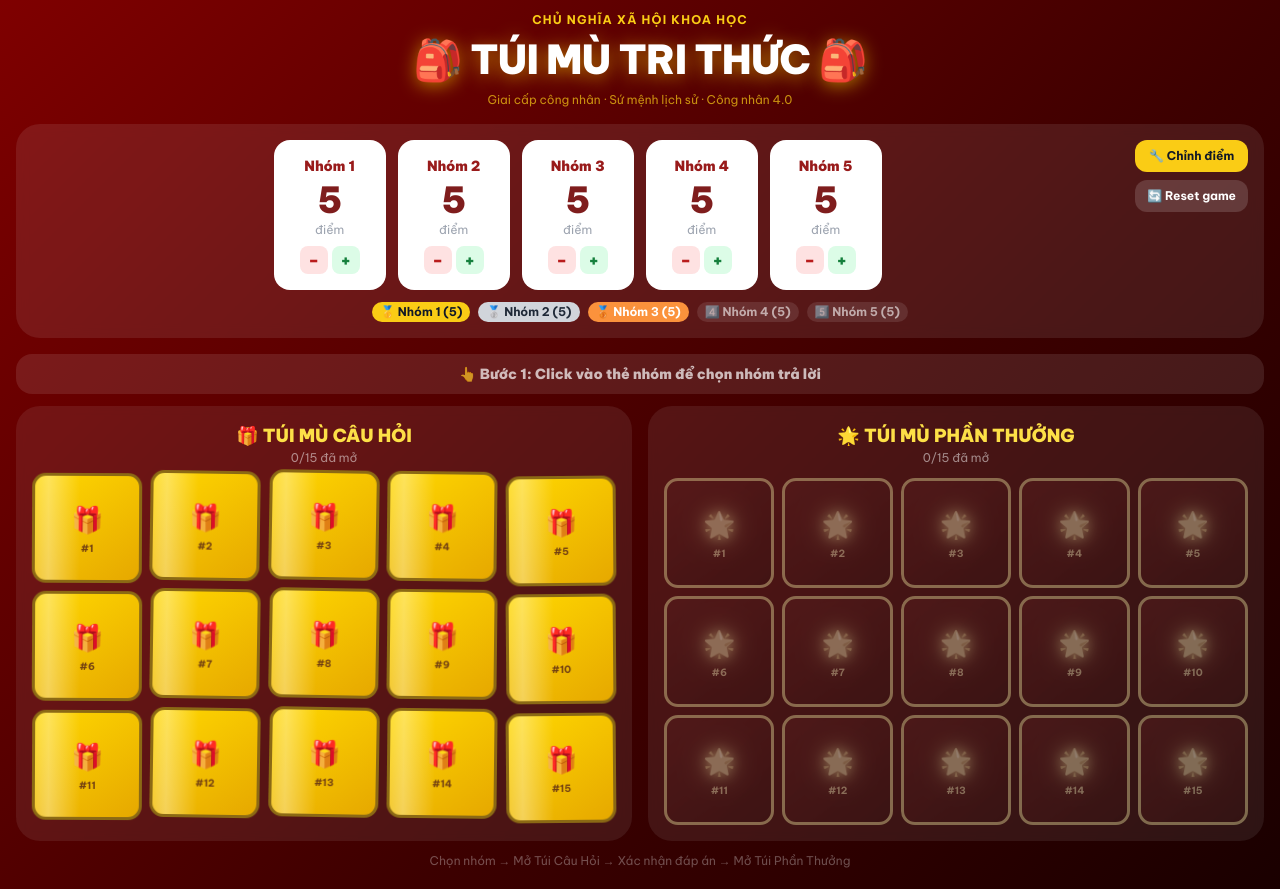
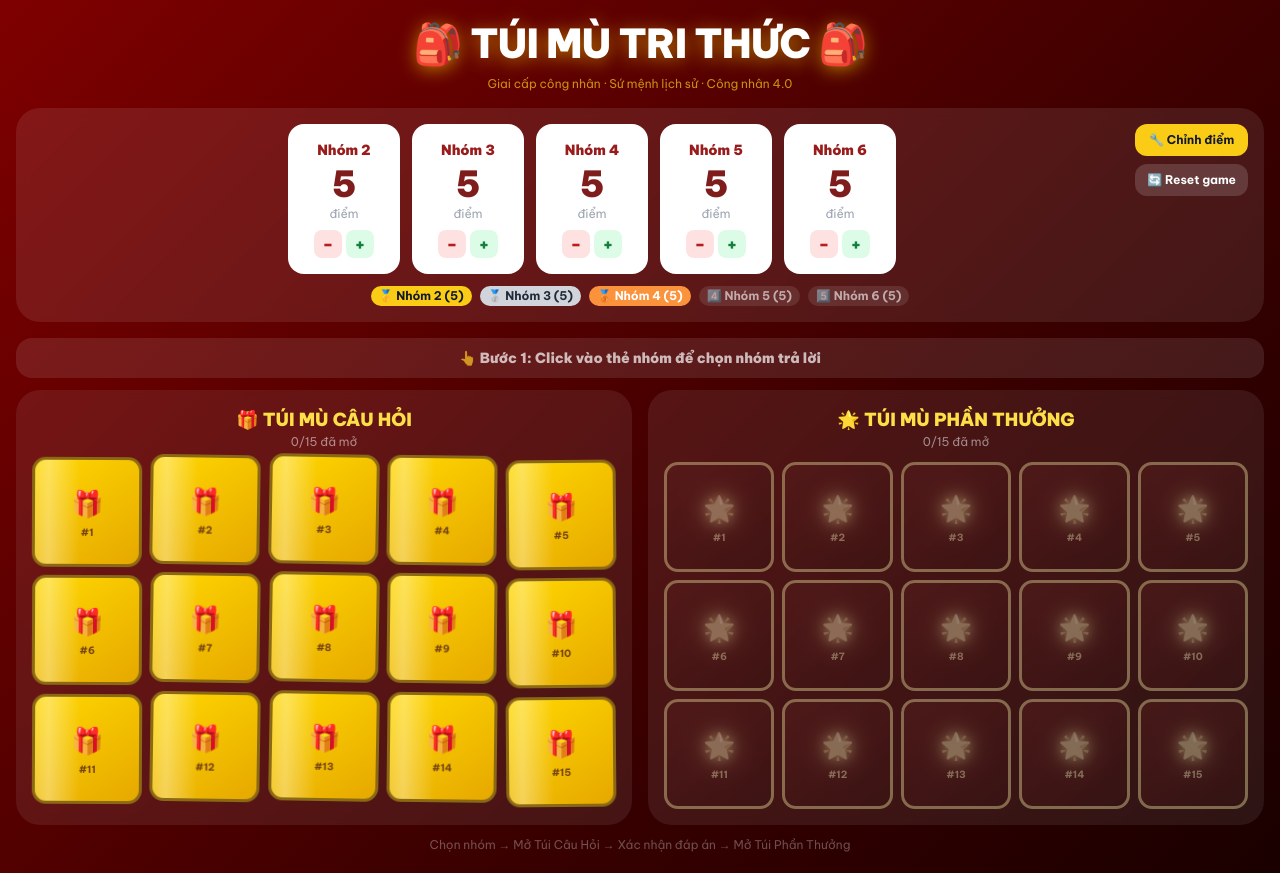
Before and after one commit to Giabaongo/tui-mu-tri-thuc, a React (Vite) app: page / in a window 1280 px wide. Built offline with nearby package versions, Linux system fonts and the light colour scheme.

Commit message:
feat: rename team 23456 and fix reward +3 +1

```diff
--- a/src/App.jsx
+++ b/src/App.jsx
@@ -161,7 +161,7 @@ export default function App() {
           if (act && tgt) { const s = doubled ? 6 : 3; tgt.score -= s; act.score += s }
           break
         case 'give3get1':
-          if (act && tgt) { act.score -= 3; act.score += doubled ? 2 : 1; tgt.score += 3 }
+          if (act && tgt) { tgt.score += 3; act.score += doubled ? 2 : 1 }
           break
         case 'bomb':
           if (act && tgt) { tgt.score = 0; if (act.shielded) act.shielded = false; else act.score -= 3 }
@@ -224,7 +224,7 @@ export default function App() {
       {/* HEADER */}
       <div className="text-center mb-4">
         <div className="text-yellow-400 font-bold tracking-widest text-xs uppercase mb-0.5">
-          Chủ nghĩa xã hội khoa học
+          {/* Chủ nghĩa xã hội khoa học */}
         </div>
         <h1 className="text-white font-black tracking-tight"
           style={{ fontSize: 40, textShadow: '0 3px 18px rgba(255,215,0,0.55)' }}>
@@ -236,9 +236,8 @@ export default function App() {
       </div>
 
       {/* SCOREBOARD */}
-      <div className="rounded-3xl p-4 mb-4" style={{ background: 'rgba(255,255,255,0.09)', backdropFilter: 'blur(6px)' }}>
-        <div className="flex items-start gap-3">
-          <div className="flex gap-3 flex-1 justify-center flex-wrap">
+      <div className="rounded-3xl p-4 mb-4 relative" style={{ background: 'rgba(255,255,255,0.09)', backdropFilter: 'blur(6px)' }}>
+        <div className="flex gap-3 justify-center flex-wrap pr-24">
           {teams.map(t => (
             <TeamCard key={t.id} team={t}
               active={phase === 'main' ? selectedTeamId === t.id : ansTeamId === t.id || winTeamId === t.id}
@@ -249,13 +248,12 @@ export default function App() {
               onDelta={handleDelta} />
           ))}
         </div>
-          <div className="flex flex-col gap-2 flex-shrink-0">
+        <div className="absolute top-4 right-4 flex flex-col gap-2">
             <button className="px-3 py-2 bg-yellow-400 hover:bg-yellow-500 text-gray-900 font-bold rounded-xl text-xs transition-all active:scale-95 whitespace-nowrap"
               onClick={() => setShowManual(true)}>🔧 Chỉnh điểm</button>
             <button className="px-3 py-2 font-bold rounded-xl text-xs transition-all active:scale-95 text-white whitespace-nowrap"
               style={{ background: 'rgba(255,255,255,0.15)' }}
               onClick={resetGame}>🔄 Reset game</button>
-          </div>
         </div>
         <div className="flex gap-2 justify-center mt-3 flex-wrap">
           {sorted.map((t, i) => (
--- a/src/data/teams.js
+++ b/src/data/teams.js
@@ -2,9 +2,9 @@ export const NUM_Q = 15
 export const NUM_R = 15
 
 export const INIT_TEAMS = [
-  { id:1, name:"Nhóm 1", score:5, shielded:false },
-  { id:2, name:"Nhóm 2", score:5, shielded:false },
-  { id:3, name:"Nhóm 3", score:5, shielded:false },
-  { id:4, name:"Nhóm 4", score:5, shielded:false },
-  { id:5, name:"Nhóm 5", score:5, shielded:false },
+  { id:1, name:"Nhóm 2", score:5, shielded:false },
+  { id:2, name:"Nhóm 3", score:5, shielded:false },
+  { id:3, name:"Nhóm 4", score:5, shielded:false },
+  { id:4, name:"Nhóm 5", score:5, shielded:false },
+  { id:5, name:"Nhóm 6", score:5, shielded:false },
 ]
```
Lines whose indentation alone changed are shown as unchanged.
